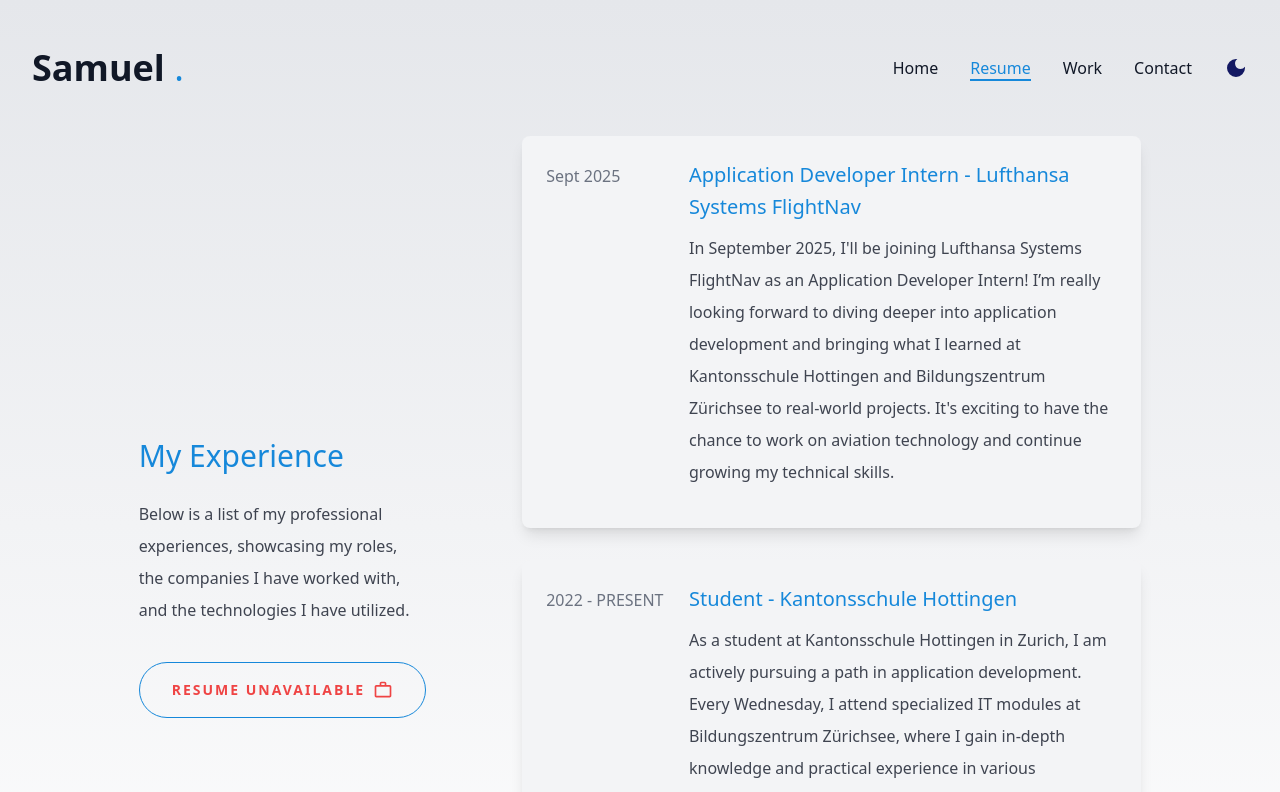
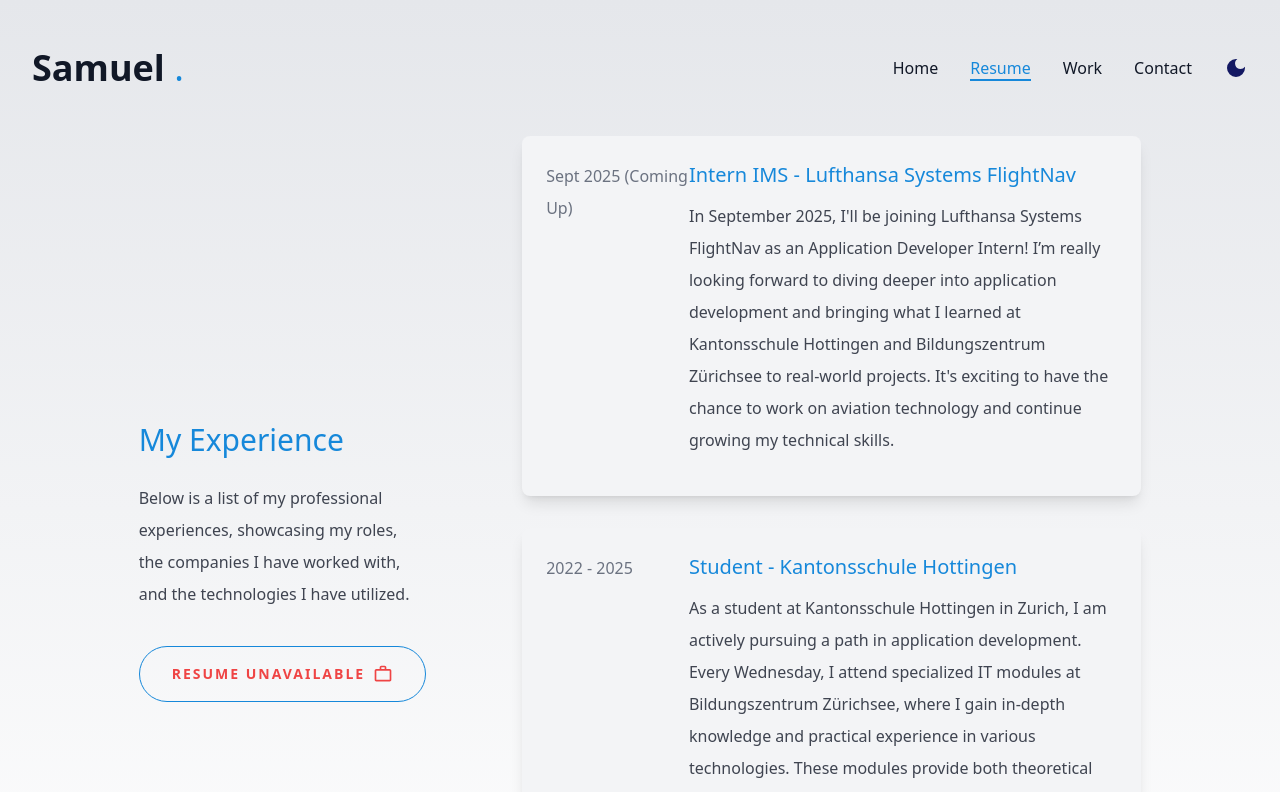
Before and after one commit to x47base/portfolio-v2, a Next.js app: page /resume in a window 1280 px wide. Shown: the top 792 px of the page. Built offline with nearby package versions, Linux system fonts and the light colour scheme.

Commit message:
docs(resume/experiences): update

```diff
--- a/app/resume/page.tsx
+++ b/app/resume/page.tsx
@@ -15,15 +15,15 @@
 
   const experiences = [
     {
-      period: "Sept 2025",
-      role: "Application Developer Intern",
+      period: "Sept 2025 (Coming Up)",
+      role: "Intern IMS",
       company: "Lufthansa Systems FlightNav",
       companyUrl: "https://www.lhsystems.com/company/our-subsidiaries/lufthansa-systems-flightnav",
       description: "In September 2025, I'll be joining Lufthansa Systems FlightNav as an Application Developer Intern! I’m really looking forward to diving deeper into application development and bringing what I learned at Kantonsschule Hottingen and Bildungszentrum Zürichsee to real-world projects. It's exciting to have the chance to work on aviation technology and continue growing my technical skills.",
       technologies: []
     },
     {
-      period: "2022 - PRESENT",
+      period: "2022 - 2025",
       role: "Student",
       company: "Kantonsschule Hottingen",
       companyUrl: "https://www.ksh.ch/",
```
